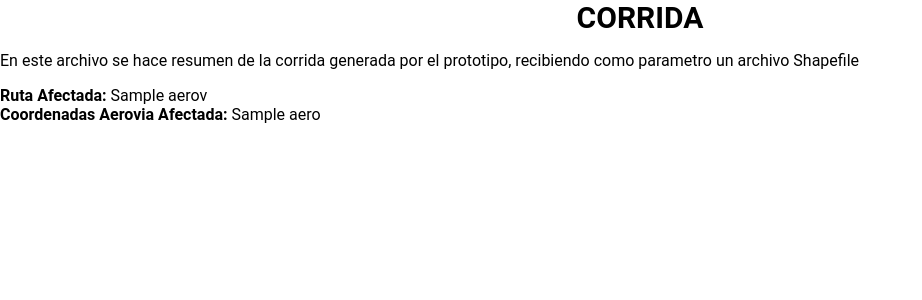
After one commit to BrandonIslas/Prueba1Pluma, a Django app: template test_pluma/pluma/templates/pluma/pdf.html in a window 1280 px wide. The commit adds this page. Shown: the top 300 px of the page, without its empty margins (0-922 px from the left). Run offline with Django 3.2, Linux system fonts and the light colour scheme; the template is opened without the code that fills it: most values are stand-ins (such as "Sample title", 1, 10 or a date in 2020).

Commit message:
[ADD] generacion de PDF

```diff
--- /dev/null
+++ b/test_pluma/pluma/templates/pluma/pdf.html
@@ -0,0 +1,65 @@
+<!DOCTYPE html>
+{% load static %}
+<html lang="en">
+<head>
+    <meta charset="UTF-8">
+    <title>Title</title>
+    <style>
+
+        * {
+            color: black;
+        }
+
+        body {
+            font-family: "Roboto", "Lucida Grande", Verdana, Arial, sans-serif;
+            padding: 0;
+            margin: 0;
+            color: black;
+        }
+
+        .name-company {
+            font-size: 30px;
+            padding: 0;
+            margin: 0;
+            font-weight: bold;
+            text-transform: uppercase;
+            text-align: center;
+        }
+
+        table thead tr th {
+            border: 1px solid black !important;
+            padding: 3px;
+        }
+
+        table tbody tr td {
+            border: 1px solid black;
+            padding: 3px;
+        }
+
+        .img-logo {
+            margin-top: 10px;
+            width: 75px;
+            height: 75px;
+            margin-bottom: 10px;
+        }
+
+    </style>
+
+</head>
+<body>
+<div class="container-fluid">
+    <h1 class="name-company">Corrida </h1>
+    <p class="text-center">
+        En este archivo se hace resumen de la corrida  generada por el prototipo, recibiendo como parametro un archivo Shapefile<br>
+    </p>
+    <p>
+        {% for aerov in Rutas_Afectadas %}
+          <b>Ruta Afectada:</b> {{ aerov }}<br>
+        {% endfor %}
+        {% for aero in Coordenadas_Afectadas %}
+          <b>Coordenadas Aerovia Afectada:</b> {{ aero }}<br>
+        {% endfor %}
+    </p>
+</div>
+</body>
+</html>
--- a/test_pluma/pluma/urls.py
+++ b/test_pluma/pluma/urls.py
@@ -9,4 +9,5 @@ urlpatterns=[
     path('cargar_puntos',views.cargar_puntos, name="cargar_puntos"),
     path('cargar_afectacion', views.afectacion, name="cargar_afectacion"),
     path('pluma', views.index),
+    path('generate_pdf', views.generate_pdf, name="generate_pdf"),
 ]
```
Also changed, not shown: test_pluma/pluma/templates/pluma/nube.html (+8 -3 lines), test_pluma/pluma/views.py (+38 -0 lines), test_pluma/pluma/static/pluma/images/ipn.png (added).
